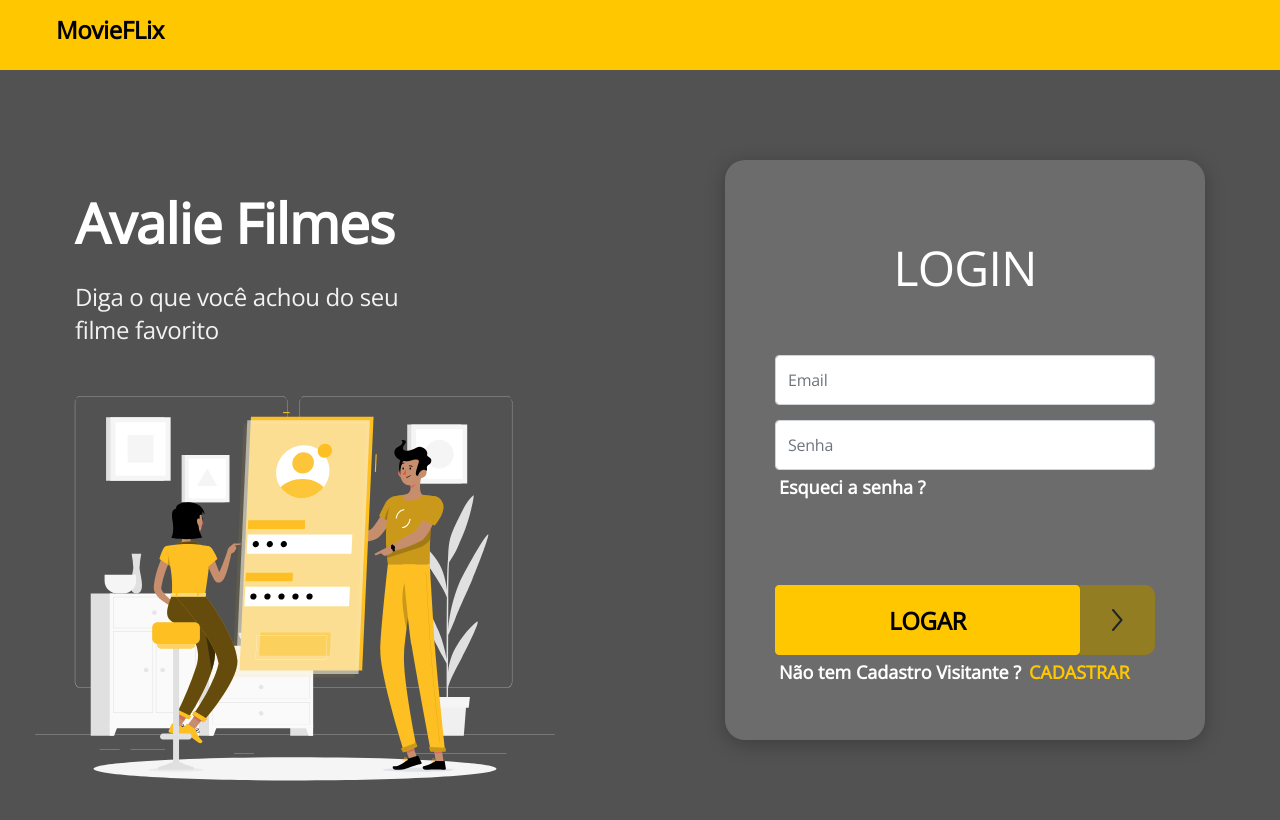
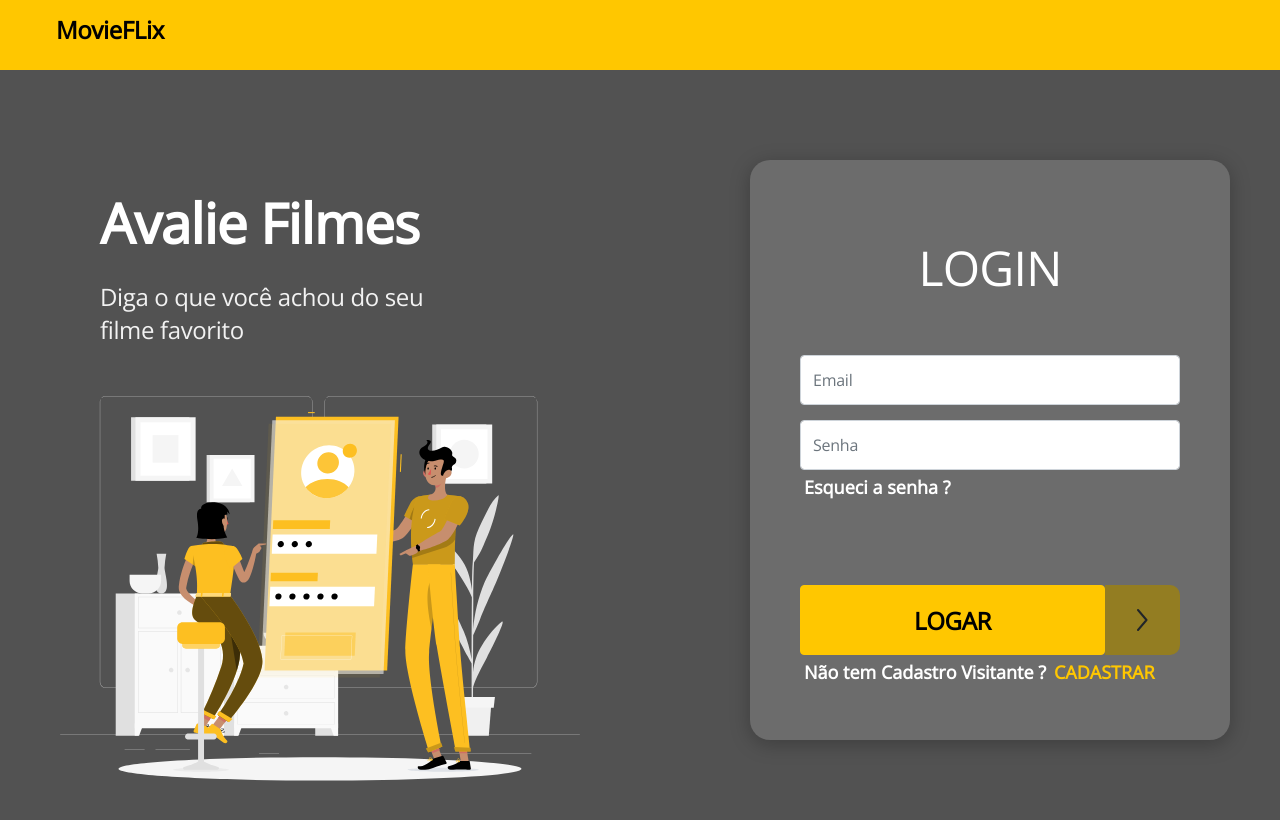
Before and after one commit to luisinho/movieflix, a React (Create React App) app in the folder frontend-web/: page /home/login in a window 1280 px wide. Shown: the top 820 px of the page. Built offline with nearby package versions, Linux system fonts and the light colour scheme; no server answers.

Commit message:
change position login.

```diff
--- a/frontend-web/src/pages/Home/styles.scss
+++ b/frontend-web/src/pages/Home/styles.scss
@@ -53,7 +53,7 @@
     }
 
     .home-container {
-        padding: 40px 40px 100px 35px;
+        padding: 40px 40px 100px 60px;
     }
 }
 
```
